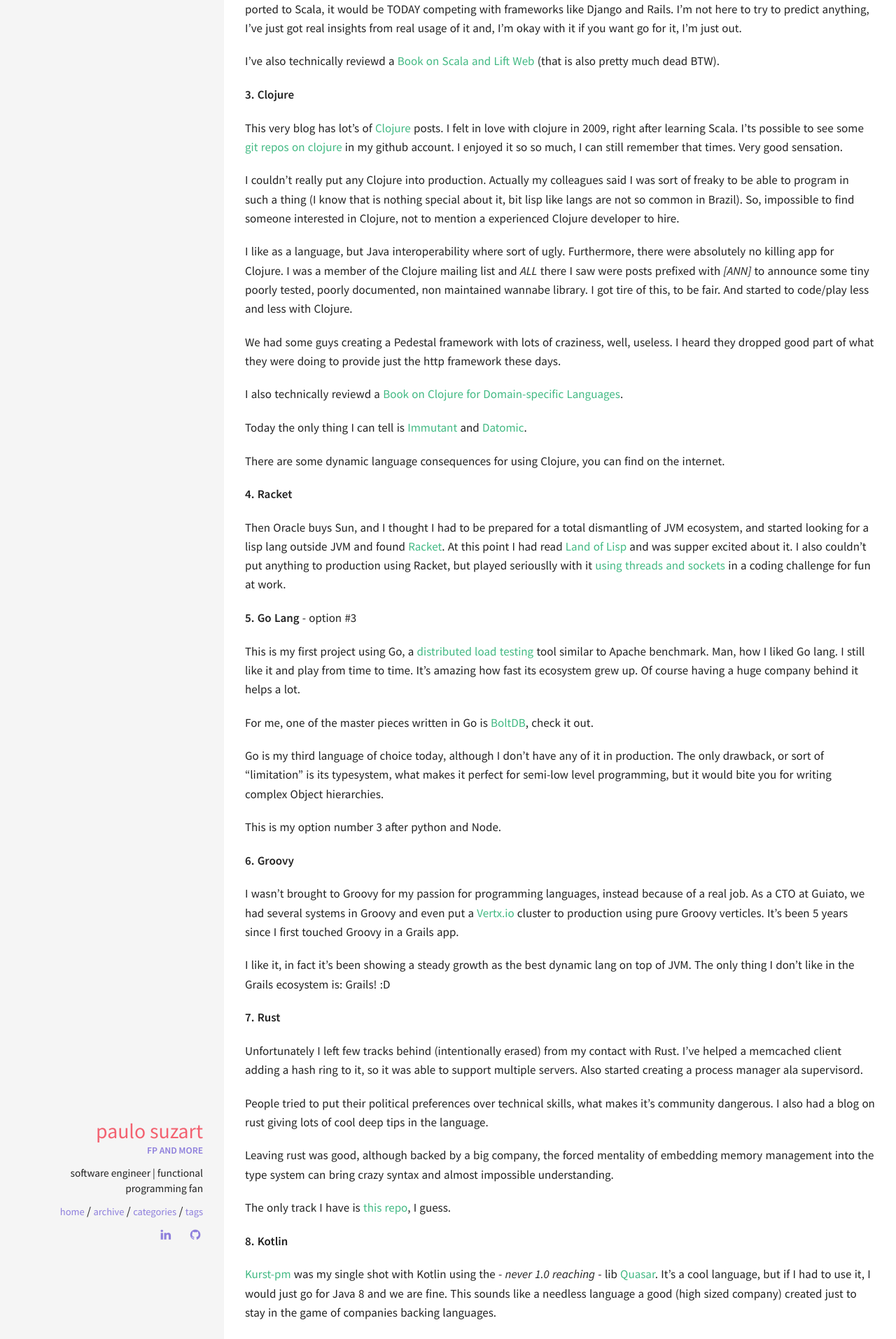
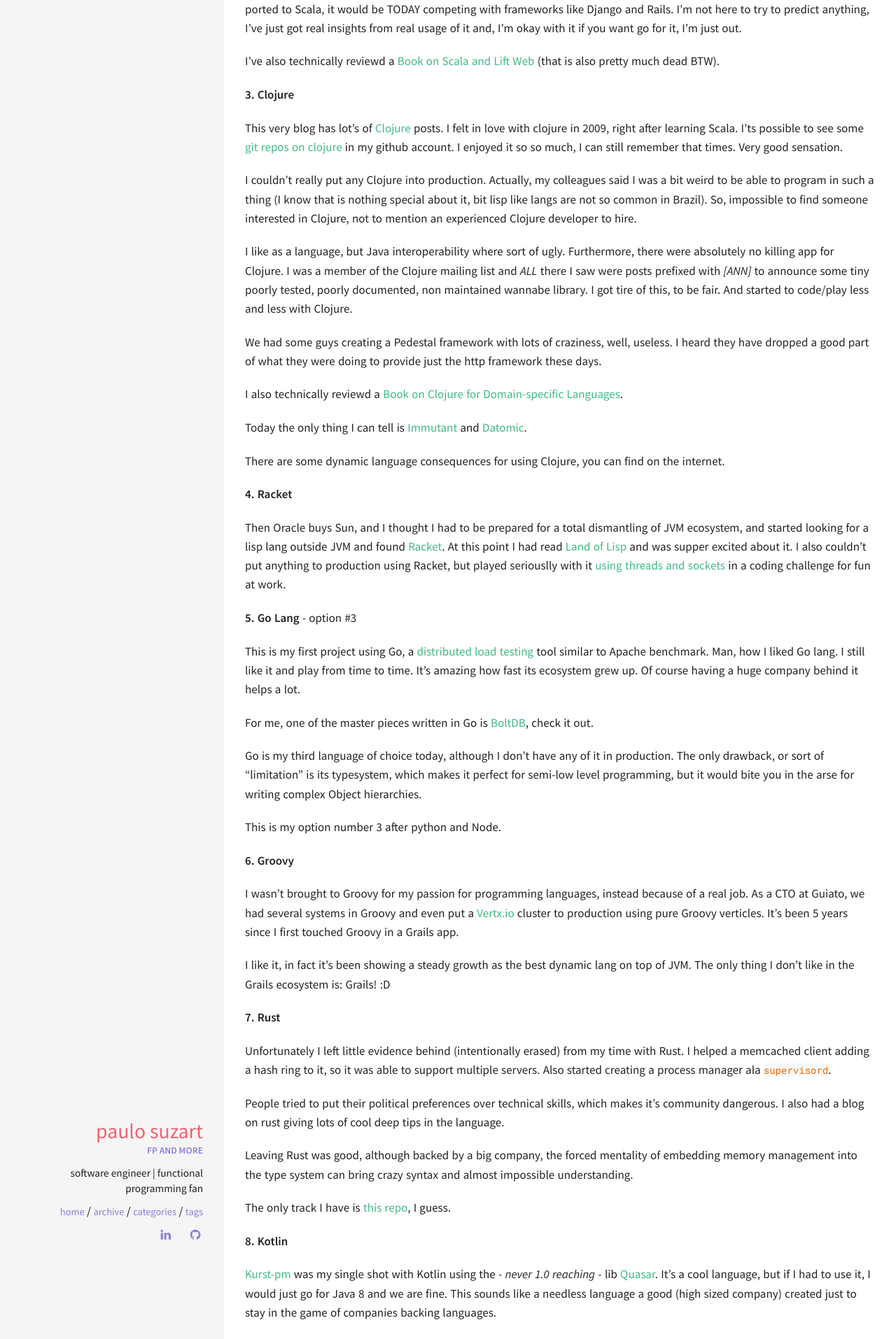
Before and after one commit to paulosuzart/paulosuzart.github.io, a Jekyll site: the page built from _posts/2017-02-10-languages-and-counting.md, in a window 1280 px wide. Shown: the part 773-2687 px from the top of the page at 70% size. Built offline with Jekyll 4.4.1, drawn with Linux system fonts in a browser that asks for light colours; comment, search, counter and statistics services are not loaded; some of the changed text lies outside the part shown.

Commit message:
Final touches

```diff
--- a/_posts/2017-02-10-languages-and-counting.md
+++ b/_posts/2017-02-10-languages-and-counting.md
@@ -29,11 +29,11 @@
 
 This very blog has lot's of [Clojure](https://clojure.org/) posts. I felt in love with clojure in 2009, right after learning Scala. I'ts possible to see some [git repos on clojure](github.com/paulosuzart) in my github account. I enjoyed it so so much, I can still remember that times. Very good sensation.
 
-I couldn't really put any Clojure into production. Actually my colleagues said I was sort of freaky to be able to program in such a thing (I know that is nothing special about it, bit lisp like langs are not so common in Brazil). So, impossible to find someone interested in Clojure, not to mention a experienced Clojure developer to hire.
+I couldn’t really put any Clojure into production. Actually, my colleagues said I was a bit weird to be able to program in such a thing (I know that is nothing special about it, bit lisp like langs are not so common in Brazil). So, impossible to find someone interested in Clojure, not to mention an experienced Clojure developer to hire.
 
 I like as a language, but Java interoperability where sort of ugly. Furthermore, there were absolutely no killing app for Clojure. I was a member of the Clojure mailing list and *ALL* there I saw were posts prefixed with _[ANN]_ to announce some tiny poorly tested, poorly documented, non maintained wannabe library. I got tire of this, to be fair. And started to code/play less and less with Clojure.
 
-We had some guys creating a Pedestal framework with lots of craziness, well, useless. I heard they dropped good part of what they were doing to provide just the http framework these days.
+We had some guys creating a Pedestal framework with lots of craziness, well, useless. I heard they have dropped a good part of what they were doing to provide just the http framework these days.
 
 I also technically reviewd a [Book on Clojure for Domain-specific Languages](https://www.amazon.com/Clojure-Domain-specific-Languages-Ryan-Kelker/dp/1782166505).
 
@@ -51,7 +51,7 @@
 
 For me, one of the master pieces written in Go is [BoltDB](https://github.com/boltdb/bolt), check it out.
 
-Go is my third language of choice today, although I don't have any of it in production. The only drawback, or sort of "limitation" is its typesystem, what makes it perfect for semi-low level programming, but it would bite you for writing complex Object hierarchies.
+Go is my third language of choice today, although I don’t have any of it in production. The only drawback, or sort of “limitation” is its typesystem, which makes it perfect for semi-low level programming, but it would bite you in the arse for writing complex Object hierarchies.
 
 This is my option number 3 after python and Node.
 
@@ -63,11 +63,11 @@
 
 **7. Rust**
 
-Unfortunately I left few tracks behind (intentionally erased) from my contact with Rust. I've helped a memcached client adding a hash ring to it, so it was able to support multiple servers. Also started creating a process manager ala supervisord.
+Unfortunately I left little evidence behind (intentionally erased) from my time with Rust. I helped a memcached client adding a hash ring to it, so it was able to support multiple servers. Also started creating a process manager ala `supervisord`.
 
-People tried to put their political preferences over technical skills, what makes it's community dangerous. I also had a blog on rust giving lots of cool deep tips in the language.
+People tried to put their political preferences over technical skills, which makes it’s community dangerous. I also had a blog on rust giving lots of cool deep tips in the language.
 
-Leaving rust was good, although backed by a big company, the forced mentality of embedding memory management into the type system can bring crazy syntax and almost impossible understanding.
+Leaving Rust was good, although backed by a big company, the forced mentality of embedding memory management into the type system can bring crazy syntax and almost impossible understanding.
 
 The only track I have is [this repo](https://github.com/paulosuzart/currency_watcher), I guess.
 
@@ -93,12 +93,11 @@
 
 I've read few awesome books like [Learn You a Haskell](http://learnyouahaskell.com). Take some time to read it and expand your knowledge on functional programming, it totally pays of. I have a post on Haskell in this very blog, you can read it [here](http://paulosuzart.github.io/blog/2015/08/21/how-much-functional-are-you/).
 
-Although I like the language, there is a exaggeration towards FP purity that makes applying the language on average professionals team, a impossible task. I keep Haskell around just for playing and studying Type Classes, for example.
+Although I like the language, there is an exaggeration towards FP purity that makes applying the language on average professionals team, an impossible task. I keep Haskell around just for playing and studying Type Classes, for example.
 
 **12. Java Script ES6 / Node JS** - option #2
 
-Well, if you ever created a web app, you've coded in js. But with the expansion of the language to the back end was really cool thing. Right now I'm working for a company where good part of back end services we write in Node.JS, and even front end with ReactJs.
-Node has proven to be a rock solid platform for modern app. You start quickly and just move on.
+Well, if you ever created a web app, you’ve coded in JS. However, the expansion of the language to the back end was a really cool thing. Right now I’m working for a company where a good part of the back end services were written in Node.JS, and even front end with ReactJs. Node has proven to be a rock solid platform for a modern app. You start quickly and just move on.
 
 There is the dynamic language challenges involved, but it is part of the game. There are huge improvements in the ES6 version, though.
 
```
